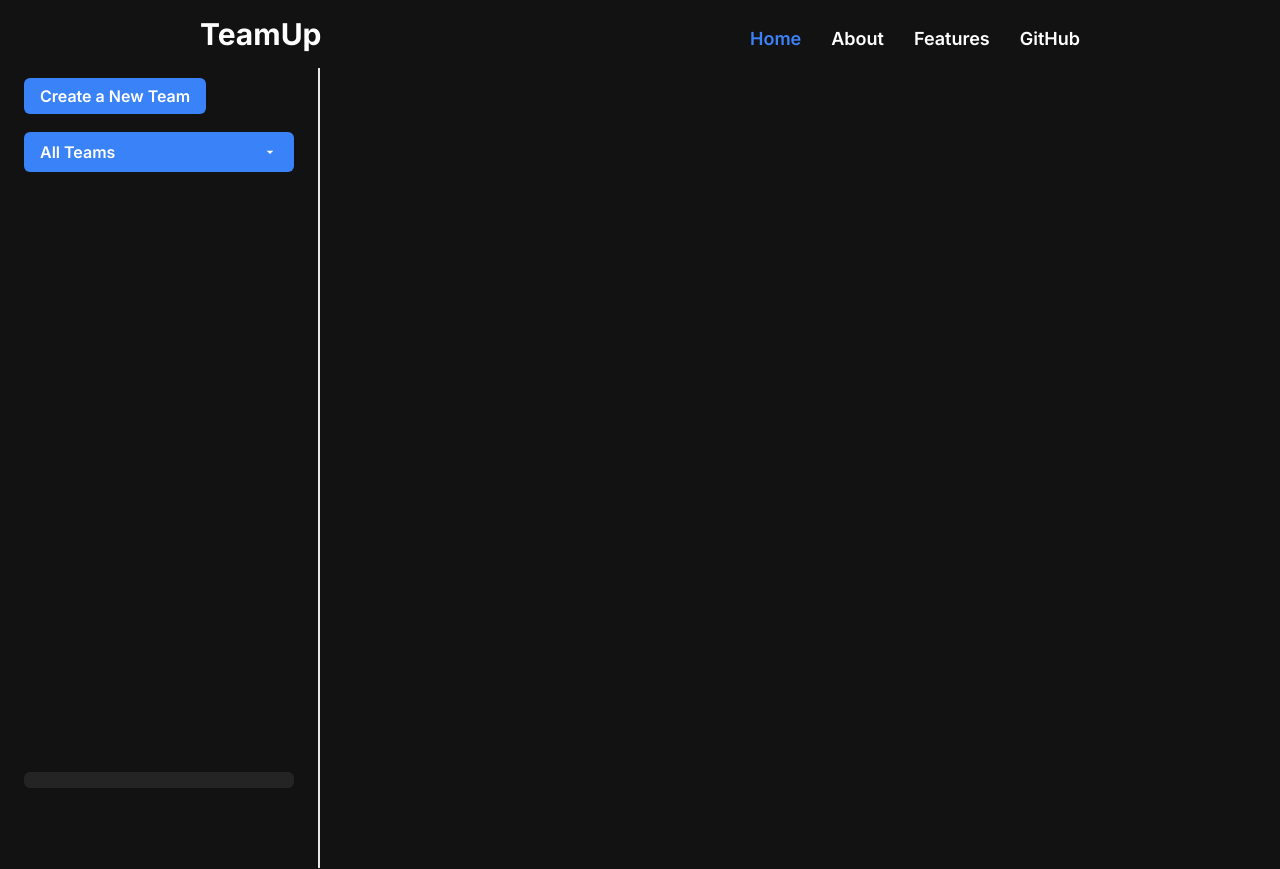
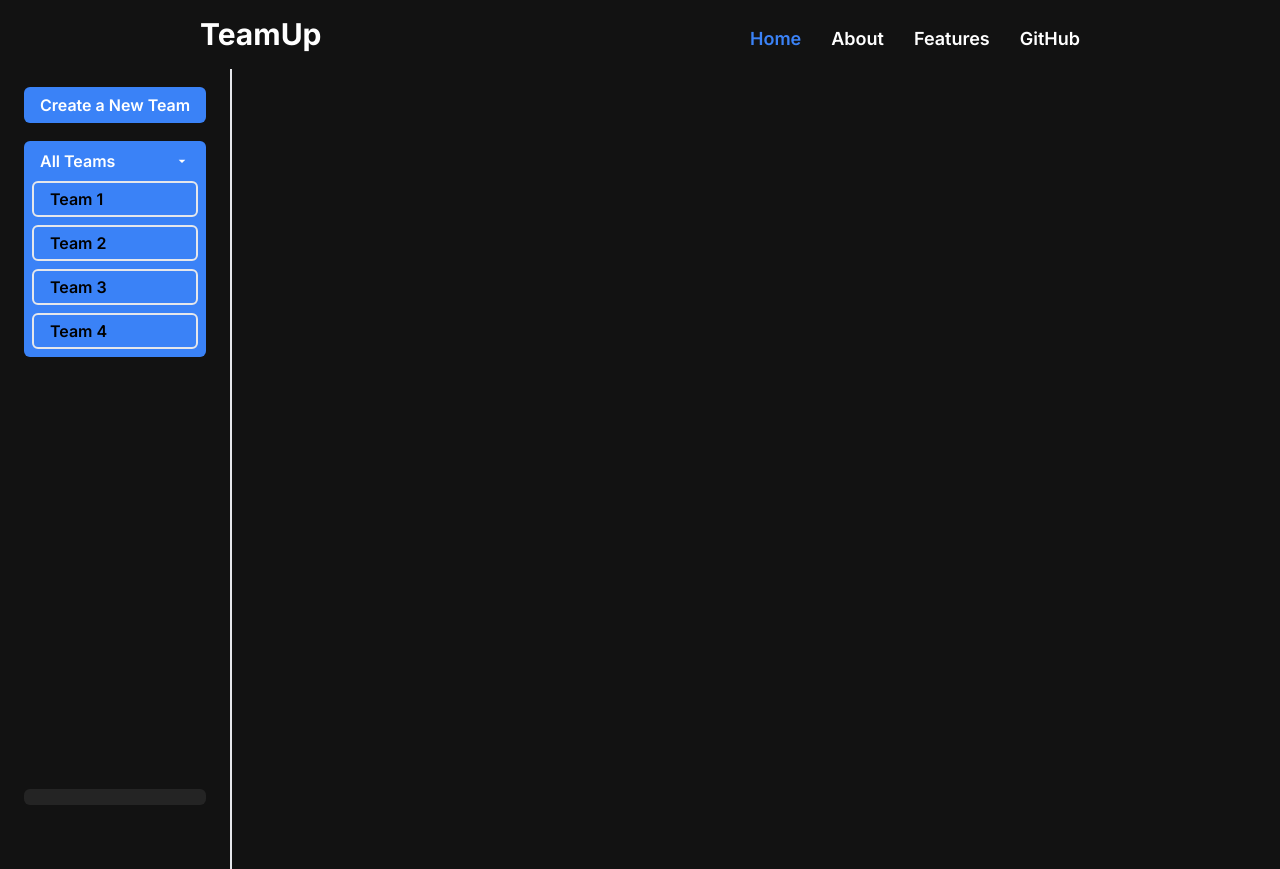
Before and after one commit to anuragdaksh7/Team-Up, a Next.js app: page /home in a window 1280 px wide. Before the commit the page ends 800 px from the top, so only its background shows below. Built offline with nearby package versions, Linux system fonts and the light colour scheme; no server answers.

Commit message:
adds team name viewer

```diff
--- a/app/home/page.jsx
+++ b/app/home/page.jsx
@@ -1,12 +1,14 @@
 import LeftNavDesktop from "@/components/HomeComps/LeftNav-DesktopView";
+import MainComponent from "@/components/HomeComps/MainComponent";
 import Nav from "@/components/Nav";
 
 export default function Page () {
     return (
         <div>
             <Nav route="home" />
-            <div className="h-screen">
+            <div className="h-screen flex">
                 <LeftNavDesktop />
+                <MainComponent />
             </div>
         </div>
     )
--- a/components/HomeComps/LeftNav-DesktopView.jsx
+++ b/components/HomeComps/LeftNav-DesktopView.jsx
@@ -6,18 +6,45 @@ import { currentUser } from "@clerk/nextjs";
 
 export default async function LeftNavDesktop () {
     const user = await currentUser();
-
+    const team = [
+        {
+            "name" : "Team 1"
+        },
+        {
+            "name" : "Team 2"
+        },
+        {
+            "name" : "Team 3"
+        },
+        {
+            "name" : "Team 4"
+        },
+    ]
     return (
-        <div className="fixed left-0 top-[68px] w-80 bg-[#121212] font-semibold border-r-2  h-full py-4">
-            <div className="h-full flex flex-col px-6 pb-16 justify-between">
-                <div className="w-full">
-                    <Link href="/" className="w-full bg-[#3A82F7] py-2 px-4 rounded-md" >Create a New Team</Link>
+        // <div className="fixed left-0 top-[68px] w-80 bg-[#121212] font-semibold border-r-2  h-full py-4">
+            <div className="h-full flex flex-col px-6 border-r-2 pb-16 justify-between">
+                <div className="">
+                    <br />
+                    <Link href="/" className="font-semibold w-full bg-[#3A82F7] py-2 px-4 rounded-md" >Create a New Team</Link>
                     <br />
                     <br />
-                    <button className=" w-full outline-none flex justify-between items-center px-4 py-2 rounded-md bg-[#3A82F7]">
-                        <div>All Teams</div>
-                        <MdArrowDropDown />
-                    </button>
+                    <div className=" font-semibold w-full outline-none rounded-md bg-[#3A82F7]">
+                        <div className="flex justify-between items-center px-4 py-2">
+                            <div>All Teams</div>
+                            <MdArrowDropDown />
+                        </div>
+                        <div className="flex flex-col gap-2 pb-2">
+                        {
+                            team.map((item, index) => {
+                                return (
+                                    <button className=" select-none font-semibold border-2 mx-2 flex justify-between items-center px-4 py-1 text-black rounded-md" key={index}>
+                                        {item.name}
+                                    </button>
+                                )
+                            })
+                        }
+                        </div>
+                    </div>
                 </div>
                 <div>
                     <div className="bg-[#242424] px-4 py-2 rounded-md flex gap-2 items-center">
@@ -26,6 +53,6 @@ export default async function LeftNavDesktop () {
                     </div>
                 </div>
             </div>
-        </div>
+        // </div>
     )
 }
--- /dev/null
+++ b/components/HomeComps/MainComponent.jsx
@@ -0,0 +1,7 @@
+export default function MainComponent () {
+    return (
+        <div>
+
+        </div>
+    )
+}
--- a/components/Nav.jsx
+++ b/components/Nav.jsx
@@ -2,7 +2,7 @@ import Link from "next/link";
 
 export default function Nav(props) {
     return (
-        <div className="fixed top-0 w-full bg-[#121212]">
+        // <div className="fixed top-0 w-full bg-[#121212]">
             <div className="flex  justify-between px-[50px] lg:px-[200px] items-baseline py-4">
                 <Link href="/" className=" text-lg sm:text-3xl font-bold hover:scale-105 duration-200">
                     TeamUp
@@ -18,6 +18,6 @@ export default function Nav(props) {
                     <Link className="hover:scale-105 hover:text-blue-500 duration-200" href="/">GitHub</Link>
                 </div>
             </div>
-        </div>
+        // </div>
     )
 }
```
